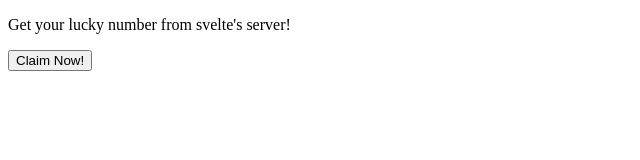
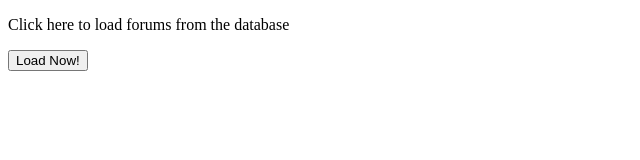
Before and after one commit to shine00chang/tinochan, a SvelteKit app: page / in a window 1280 px wide. Shown: the top 160 px of the page, without its empty margins (0-640 px from the left). Built offline with nearby package versions, Linux system fonts and the light colour scheme.

Commit message:
(impl) mongodb

```diff
--- a/package.json
+++ b/package.json
@@ -15,5 +15,8 @@
 		"svelte": "^4.0.0",
 		"vite": "^4.3.6"
 	},
-	"type": "module"
+	"type": "module",
+	"dependencies": {
+		"mongodb": "^5.6.0"
+	}
 }
--- /dev/null
+++ b/src/lib/db.js
@@ -0,0 +1,7 @@
+import { MongoClient } from "mongodb"
+import { CONNECTION_STRING } from '$env/static/private';
+
+const client = new MongoClient(CONNECTION_STRING)
+await client.connect()
+
+export default client.db('Tinochan') // select database
--- a/src/routes/+page.svelte
+++ b/src/routes/+page.svelte
@@ -1,19 +1,23 @@
 <script>
     // States
-    let lucky_text;
+    let forums;
 
     async function onclick () {
         const response = await fetch ("/api/test");
-        lucky_text = await response.json();
+        forums = await response.json();
+        console.log(forums);
     }
 </script>
 
 <div>
-    <p>Get your lucky number from svelte's server!</p>
-    <button on:click={onclick}>Claim Now!</button><br>
+    <p>Click here to load forums from the database</p>
+    <button on:click={onclick}>Load Now!</button><br>
 
-    {#if lucky_text != undefined}
-        Tada:
-        <p>{lucky_text}<p>
+    {#if forums != undefined}
+        {#each forums as { title, content }}
+            <h3>{title}</h3>
+            <p>{content}<p>
+            <br>WW
+        {/each}
     {/if}
 </div>
--- a/src/routes/api/test/+server.js
+++ b/src/routes/api/test/+server.js
@@ -1,8 +1,13 @@
 import { json } from '@sveltejs/kit';
+import db from '$lib/db.js';
 
+export async function GET() {
 
-export function GET() {
-	const number = Math.floor(Math.random() * 6) + 1;
+    const forums = await db
+        .collection("Forums")
+        .find()
+        .toArray();
 
-	return json(`here's your lucky number: ${number}`);
+    console.log(forums);
+	return json(forums);
 }
```
Also changed, not shown: 1 other file (tests, documents, lock files or other folders).
